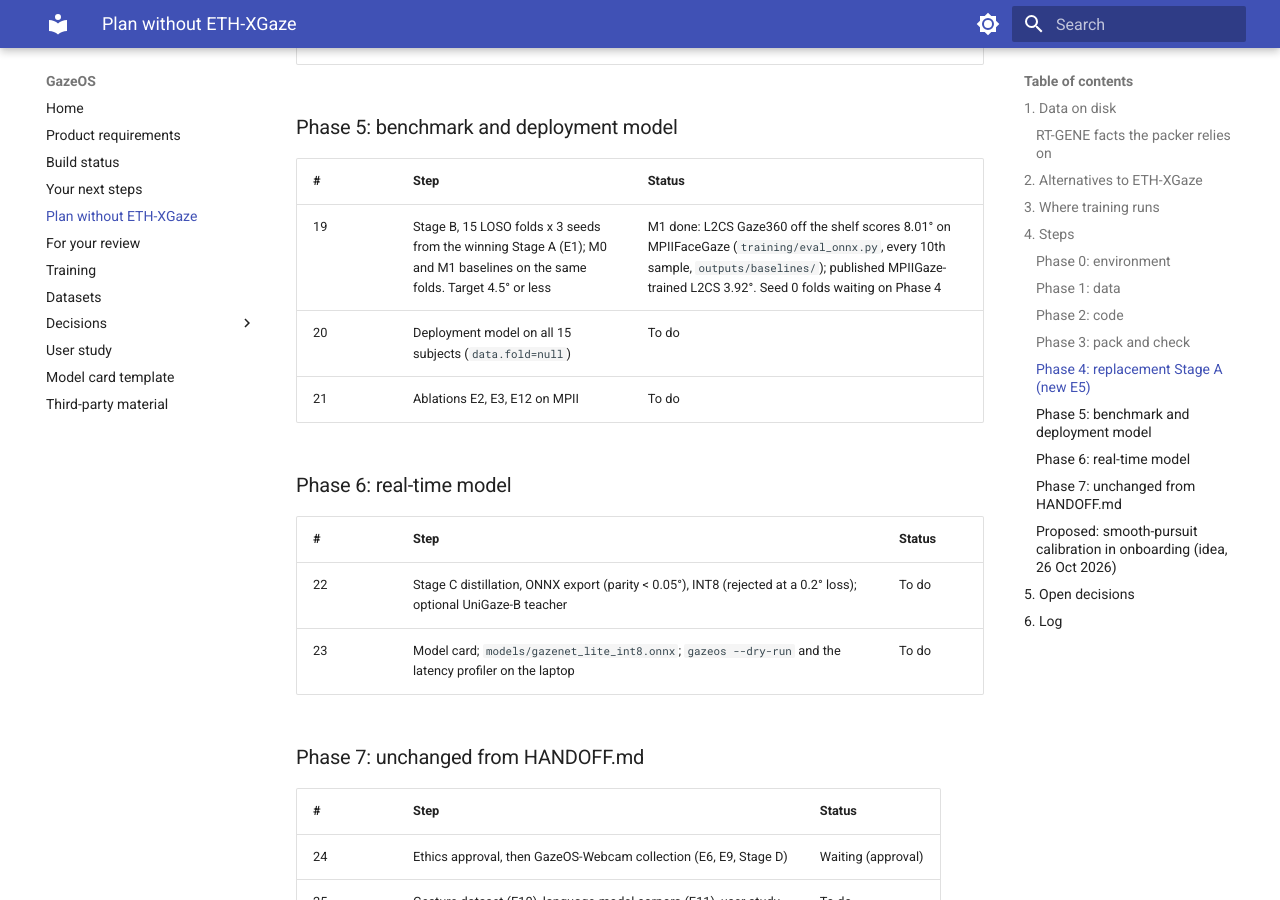
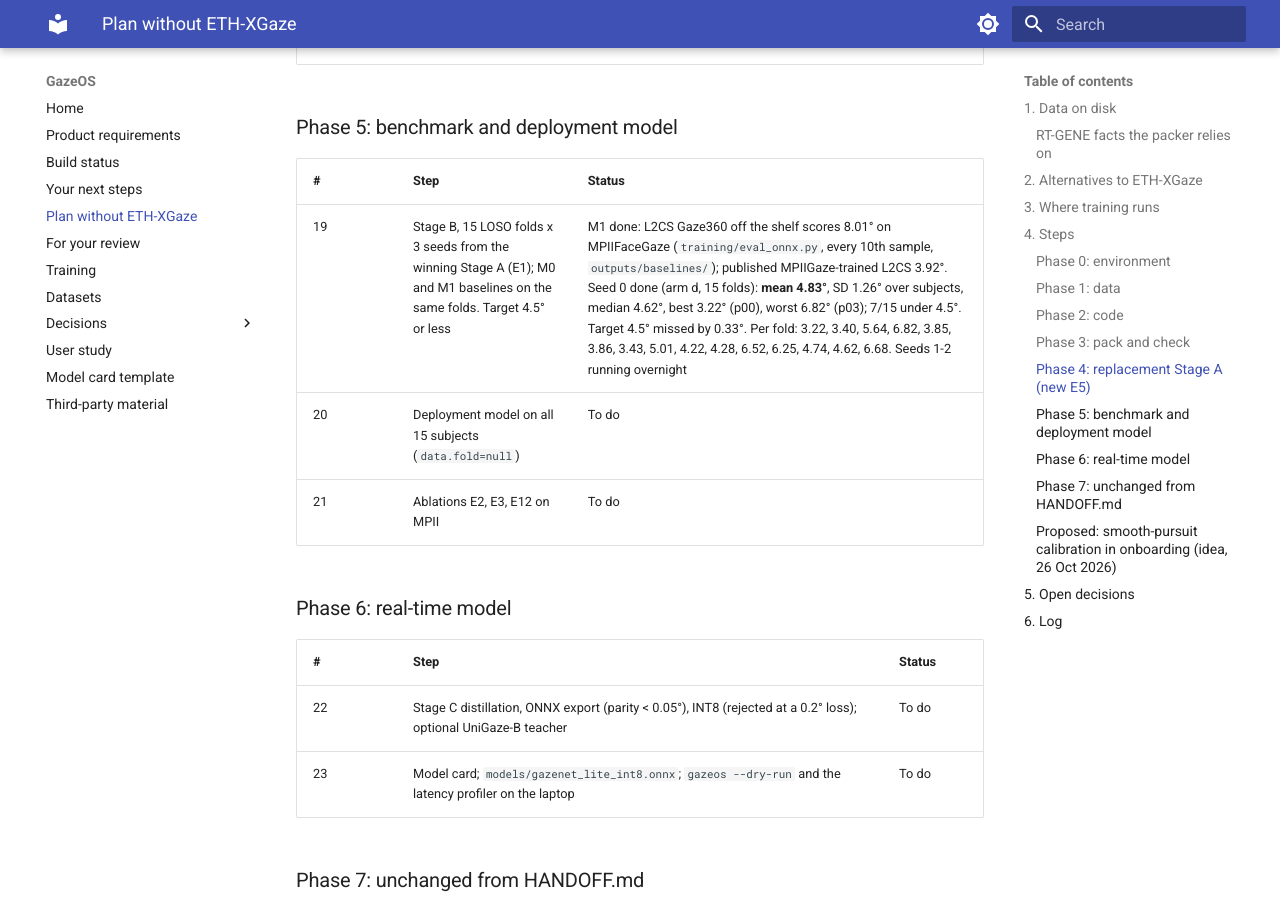
Before and after one commit to deep-9549/Gaze-Os, an MkDocs documentation site: the page built from docs/PLAN.md, in a window 1280 px wide and 900 px high, scrolled down 5419 px. Built offline with MkDocs 1.6.1 and Material for MkDocs 9.7.7, drawn with Linux system fonts in a browser that asks for light colours.

Commit message:
docs: Phase 5 seed-0 benchmark 4.83° over 15 folds

```diff
--- a/docs/PLAN.md
+++ b/docs/PLAN.md
@@ -130,7 +130,7 @@ uv pip install --python .venv -e ".[app,train,research,dev]"
 
 | # | Step | Status |
 | --- | --- | --- |
-| 19 | Stage B, 15 LOSO folds x 3 seeds from the winning Stage A (E1); M0 and M1 baselines on the same folds. Target 4.5° or less | M1 done: L2CS Gaze360 off the shelf scores 8.01° on MPIIFaceGaze (`training/eval_onnx.py`, every 10th sample, `outputs/baselines/`); published MPIIGaze-trained L2CS 3.92°. Seed 0 folds waiting on Phase 4 |
+| 19 | Stage B, 15 LOSO folds x 3 seeds from the winning Stage A (E1); M0 and M1 baselines on the same folds. Target 4.5° or less | M1 done: L2CS Gaze360 off the shelf scores 8.01° on MPIIFaceGaze (`training/eval_onnx.py`, every 10th sample, `outputs/baselines/`); published MPIIGaze-trained L2CS 3.92°. Seed 0 done (arm d, 15 folds): **mean 4.83°**, SD 1.26° over subjects, median 4.62°, best 3.22° (p00), worst 6.82° (p03); 7/15 under 4.5°. Target 4.5° missed by 0.33°. Per fold: 3.22, 3.40, 5.64, 6.82, 3.85, 3.86, 3.43, 5.01, 4.22, 4.28, 6.52, 6.25, 4.74, 4.62, 6.68. Seeds 1-2 running overnight |
 | 20 | Deployment model on all 15 subjects (`data.fold=null`) | To do |
 | 21 | Ablations E2, E3, E12 on MPII | To do |
 
```
Also changed, not shown: docs/REVIEW.md (+1 -0 lines).
